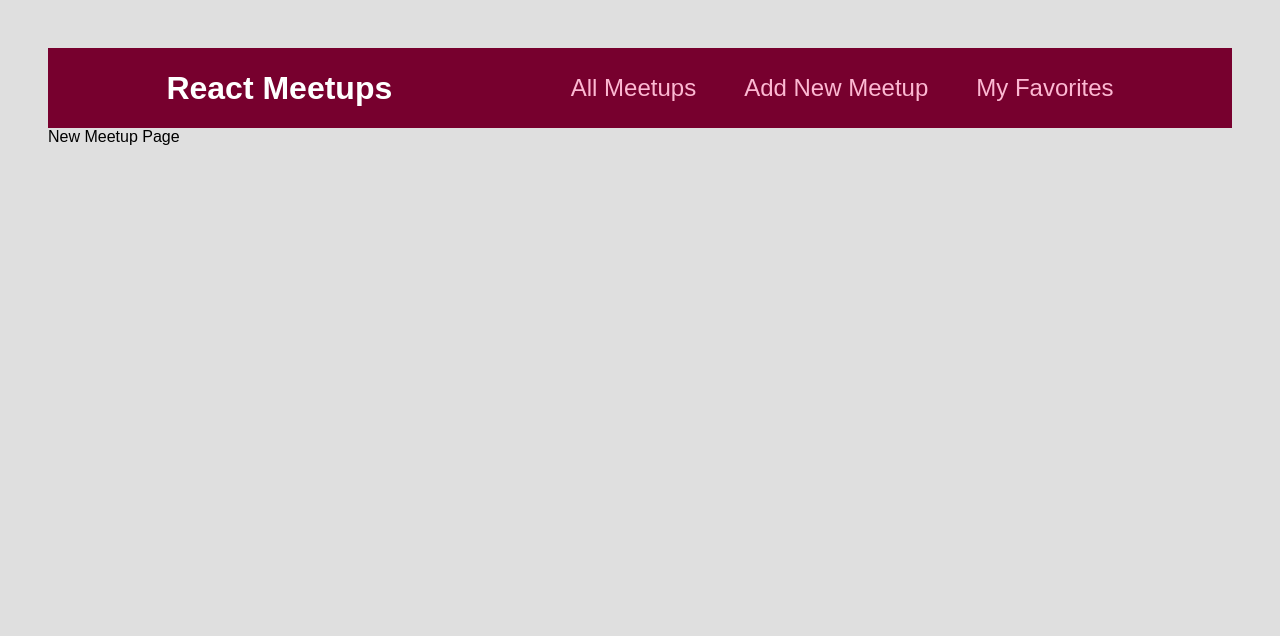
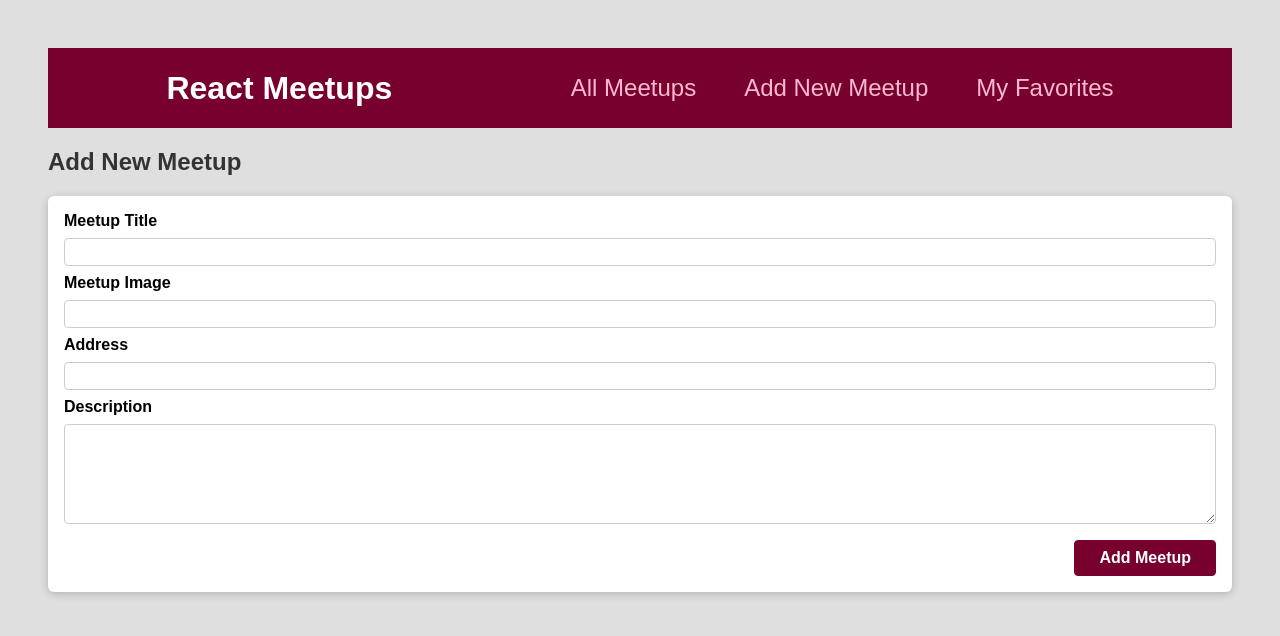
Before and after one commit to JonahJKim/meeting-app, a React (Create React App) app: page /new-meetup in a window 1280 px wide. Shown: the top 636 px of the page. Built offline with nearby package versions, Linux system fonts and the light colour scheme.

Commit message:
Added post to firebase database

```diff
--- /dev/null
+++ b/src/components/meetups/NewMeetupForm.js
@@ -0,0 +1,56 @@
+import Card from "../ui/Card.js";
+import classes from './NewMeetupForm.module.css'
+import {useRef} from 'react';
+
+function NewMeetupForm(props) {
+    const titleInputRef = useRef();
+    const imageInputRef = useRef();
+    const addressInputRef = useRef();
+    const descriptionInputRef = useRef();
+
+
+    function submitHandler(event) {
+        event.preventDefault();
+
+        const enteredTitle = titleInputRef.current.value;
+        const enteredImage = imageInputRef.current.value;
+        const enteredAddress = addressInputRef.current.value;
+        const enteredDescription = descriptionInputRef.current.value;
+
+        const meetupData = {
+            title: enteredTitle,
+            image: enteredImage,
+            address: enteredAddress,
+            description: enteredDescription,
+        };
+
+        props.onAddMeetup(meetupData)
+
+    }
+
+    return <Card>
+        <form className={classes.form} onSubmit={submitHandler}>
+            <div className={classes.control}>
+                <label htmlFor='title'>Meetup Title</label>
+                <input type="text" required id="title" ref={titleInputRef}/>
+            </div>
+            <div className={classes.control}>
+                <label htmlFor='image'>Meetup Image</label>
+                <input type="url" required id="image" ref={imageInputRef}/>
+            </div>
+            <div className={classes.control}>
+                <label htmlFor='address'>Address</label>
+                <input type="text" required id="address" ref={addressInputRef}/>
+            </div>
+            <div className={classes.control}>
+                <label htmlFor='description'>Description</label>
+                <textarea id="description" required rows='5' ref={descriptionInputRef}/>
+            </div>
+            <div className={classes.actions}>
+                <button>Add Meetup</button>
+            </div>
+        </form>
+    </Card>
+}
+
+export default NewMeetupForm;
--- /dev/null
+++ b/src/components/meetups/NewMeetupForm.module.css
@@ -0,0 +1,45 @@
+.form {
+    padding: 1rem;
+  }
+
+  .control {
+    margin-bottom: 0.5rem;
+  }
+
+  .control label {
+    display: block;
+    font-weight: bold;
+    margin-bottom: 0.5rem;
+  }
+
+  .control input,
+  .control textarea {
+    display: block;
+    font: inherit;
+    border-radius: 4px;
+    border: 1px solid #ccc;
+    padding: 0.25rem;
+    width: 100%;
+  }
+
+  .actions {
+    margin-top: 1rem;
+    text-align: right;
+  }
+
+  .actions button {
+    font: inherit;
+    cursor: pointer;
+    background-color: #77002e;
+    color: white;
+    padding: 0.5rem 1.5rem;
+    border: 1px solid #77002e;
+    border-radius: 4px;
+    font-weight: bold;
+  }
+
+  .actions button:hover,
+  .actions button:active {
+    background-color: #a50e48;
+    border-color: #a50e48;
+  }
--- a/src/pages/NewMeetup.js
+++ b/src/pages/NewMeetup.js
@@ -1,5 +1,24 @@
+import NewMeetupForm from "../components/meetups/NewMeetupForm";
+
 function NewMeetupPage() {
-    return <div>New Meetup Page</div>
+    function addMeetupHandler(meetupData) {
+        fetch(
+            'https://react-getting-started-7f5fe-default-rtdb.firebaseio.com/meetups.json',
+            {
+                method: 'POST',
+                body: JSON.stringify(meetupData),      // typically in JSON format (most popular data form for transferring data)
+                headers: {
+                    'Content-Type': 'application/json'
+                }
+            }
+        ); // allows us to send HTTP requests
+    }
+
+    return <section>
+        <h1>Add New Meetup</h1>
+        <NewMeetupForm onAddMeetup={addMeetupHandler}/>
+
+    </section>
 }
 
 export default NewMeetupPage;
```
